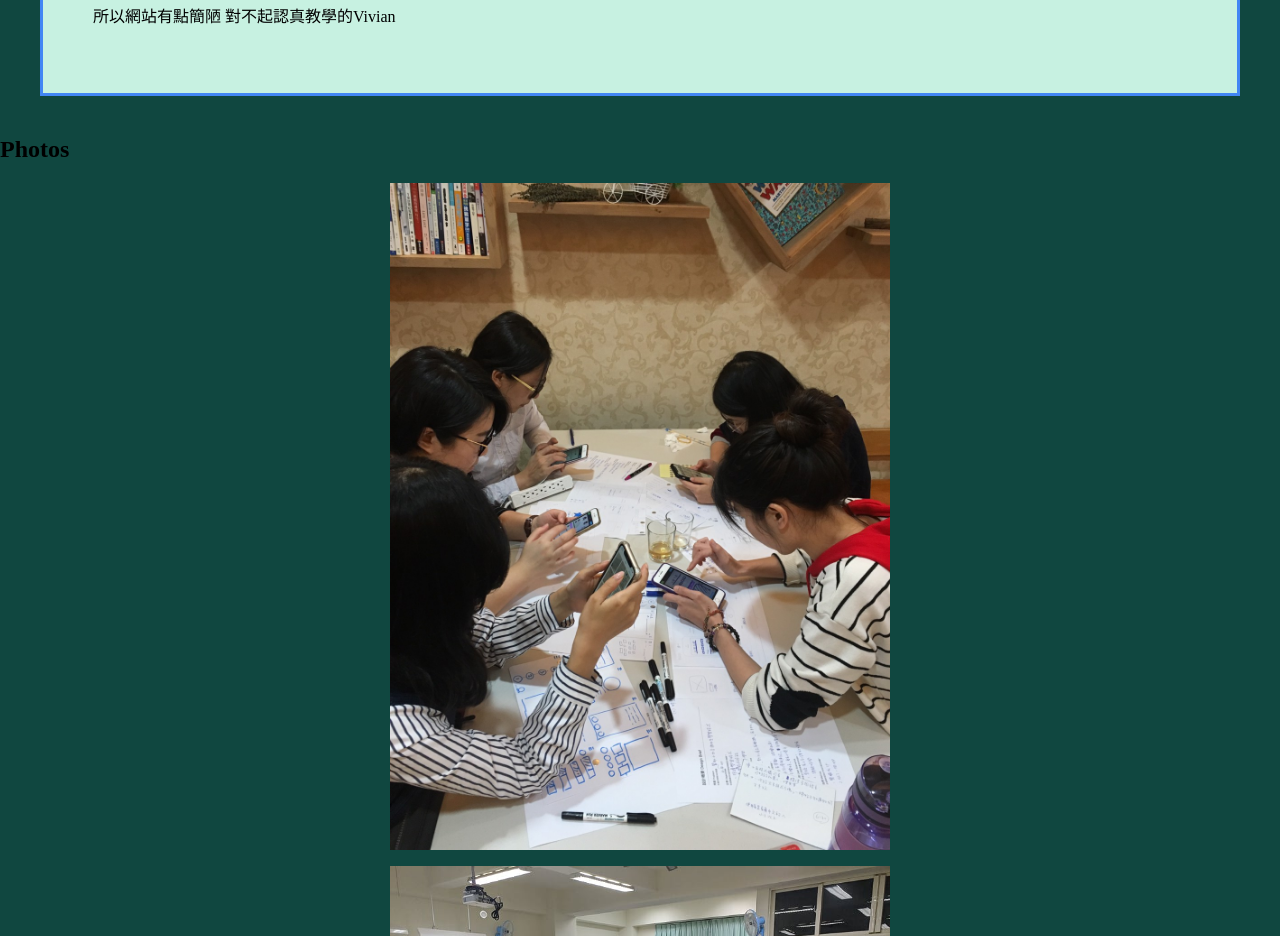
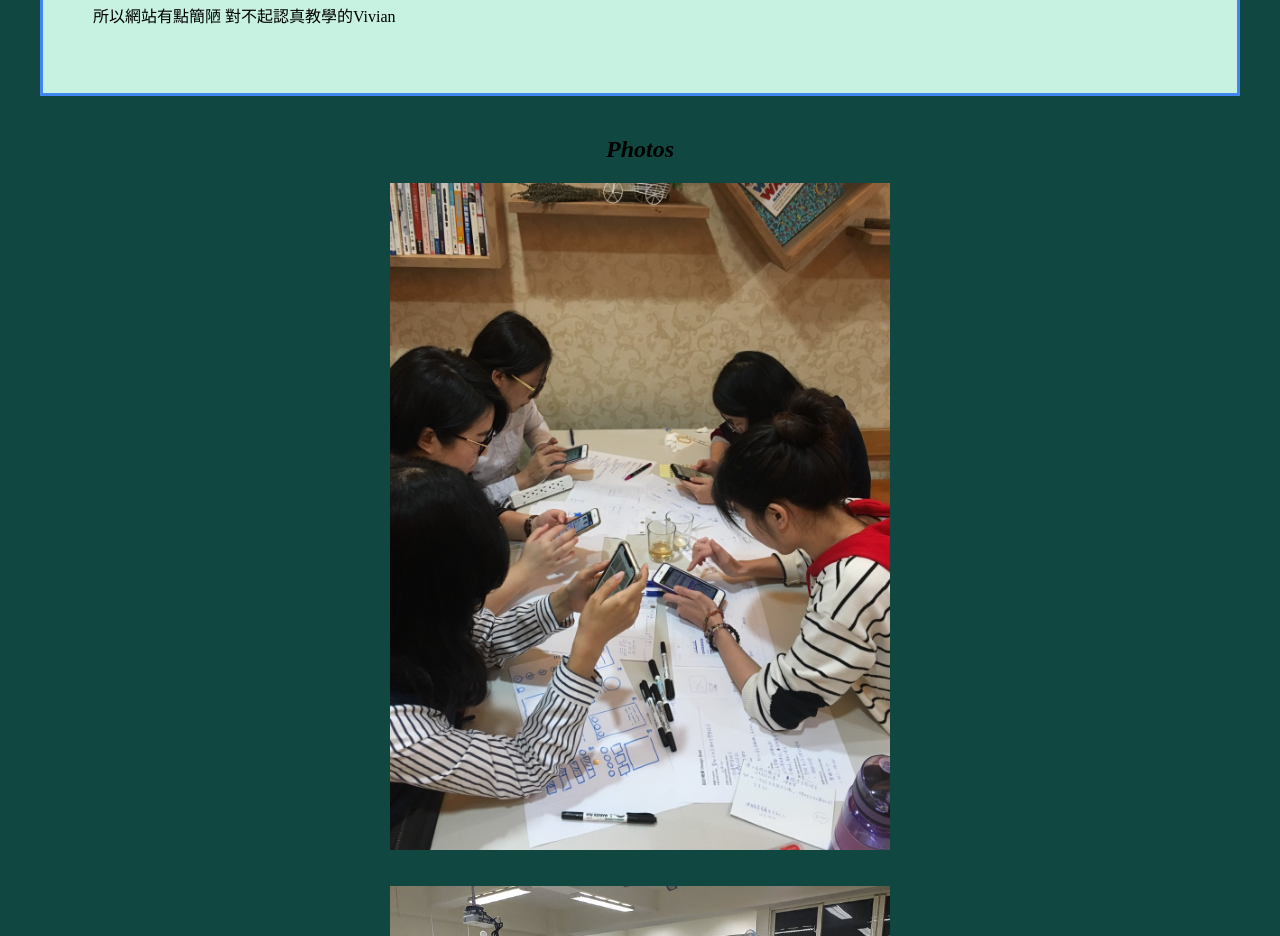
Before and after one commit to JoannaW94/Joanna_page, a plain HTML site: page index.html in a window 1280 px wide. Shown: the part 1489-2425 px from the top of the page. Drawn offline with Linux system fonts and the light colour scheme.

Commit message:
Update index.html

```diff
--- a/index.html
+++ b/index.html
@@ -30,7 +30,8 @@ href="lightboxjs/lightbox.css">
     <p>再度打開編輯程式有種到了另外一個國度怎麼都看不懂的感覺</p>
     <p>所以網站有點簡陋 對不起認真教學的Vivian</p>
 </section>
-    <h2>Photos</h2>
+        <h2><em><center>Photos</center></em></h2>
     <img src="photo1.jpg" alt=""width="500"style="display:block; margin:auto;" />
-    <p></p>
+    <br>
+    <br>
     <img src="photo2.jpg" alt=""width="500"style="display:block; margin:auto;" />
```
